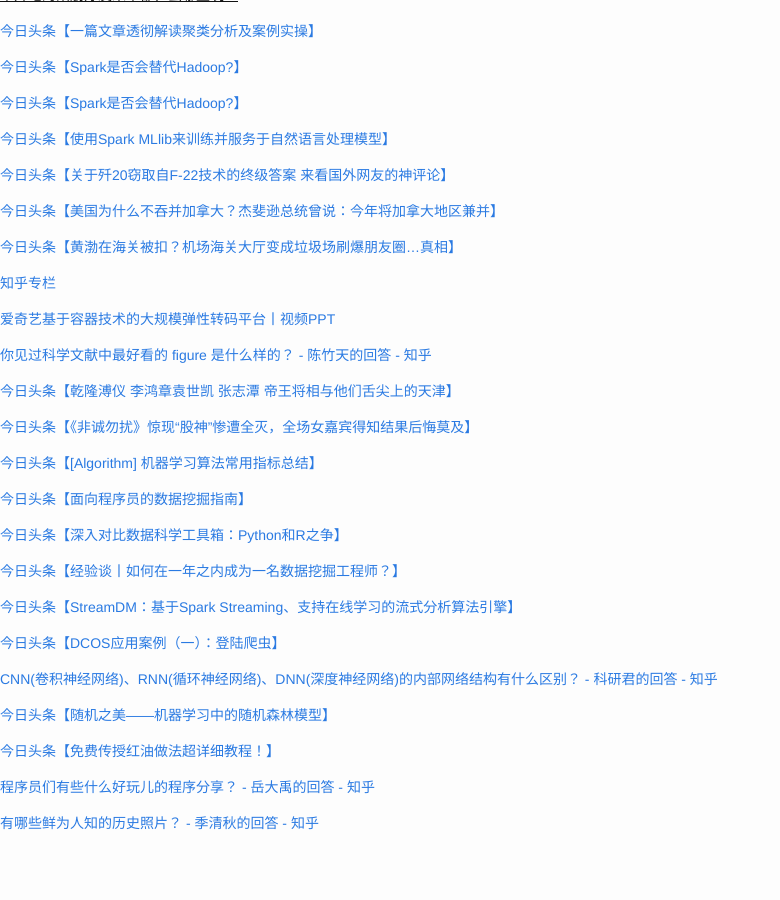
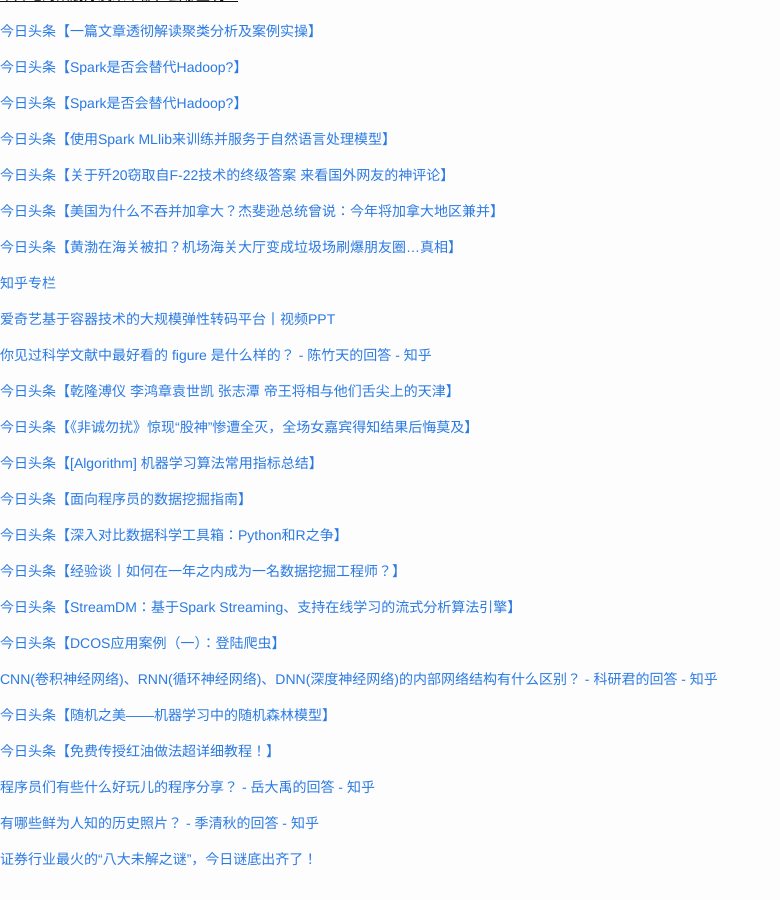
Before and after one commit to cnwarden/cnwarden.github.io, a Jekyll site: the page built from fav/index.md, in a window 1280 px wide and 900 px high, scrolled down 9318 px. Shown: the whole window, without its empty margins (0-780 px from the left). Built offline with Jekyll 4.4.1, drawn with Linux system fonts in a browser that asks for light colours; emoji names are drawn with the system emoji font; before the commit the page ends 10182 px from its top, so only the background shows below that.

Commit message:
auto commit

```diff
--- a/fav/index.md
+++ b/fav/index.md
@@ -562,3 +562,5 @@ title:  fav
 [程序员们有些什么好玩儿的程序分享？ - 岳大禹的回答 - 知乎](http://www.zhihu.com/question/29669428/answer/95783764)
 
 [有哪些鲜为人知的历史照片？ - 季清秋的回答 - 知乎](http://www.zhihu.com/question/23523696/answer/58921496)
+
+[证券行业最火的“八大未解之谜”，今日谜底出齐了！](http://mp.weixin.qq.com/s?__biz=MjM5NTEzNjA2MA==&mid=2652002236&idx=1&sn=340096f2b66398bb20ddf78333d2fe4b&scene=0#wechat_redirect)
```
